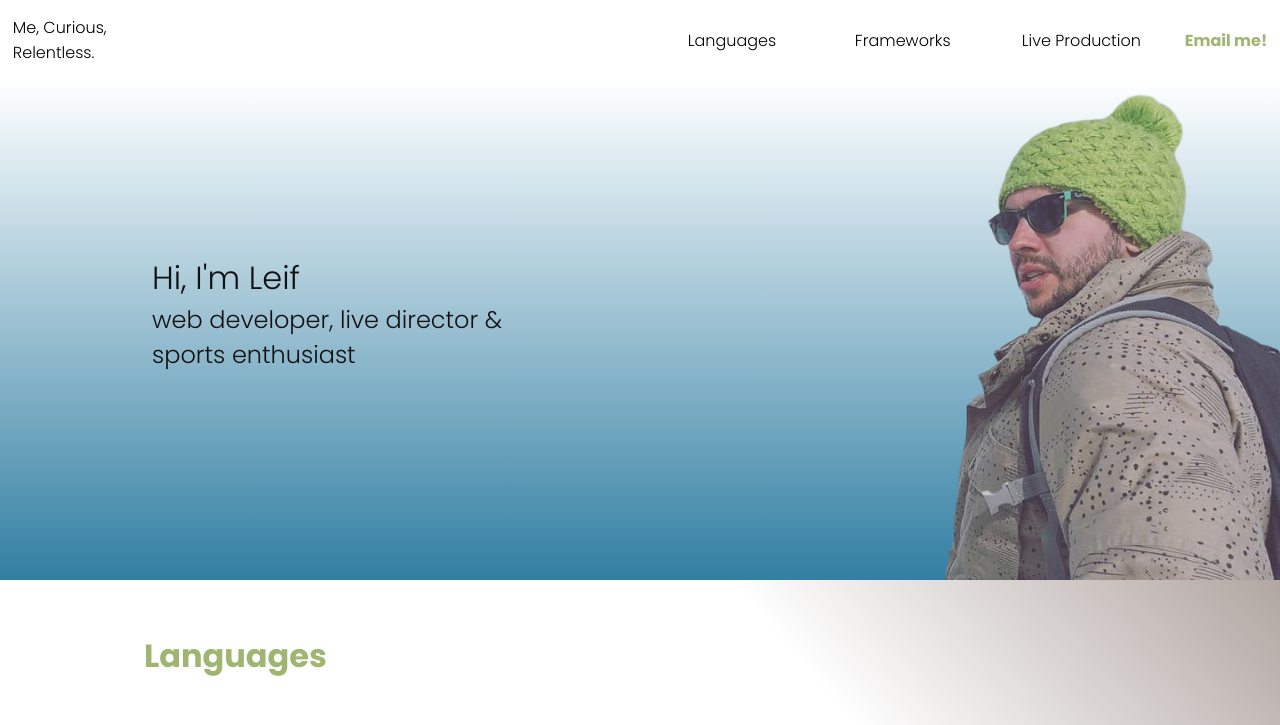
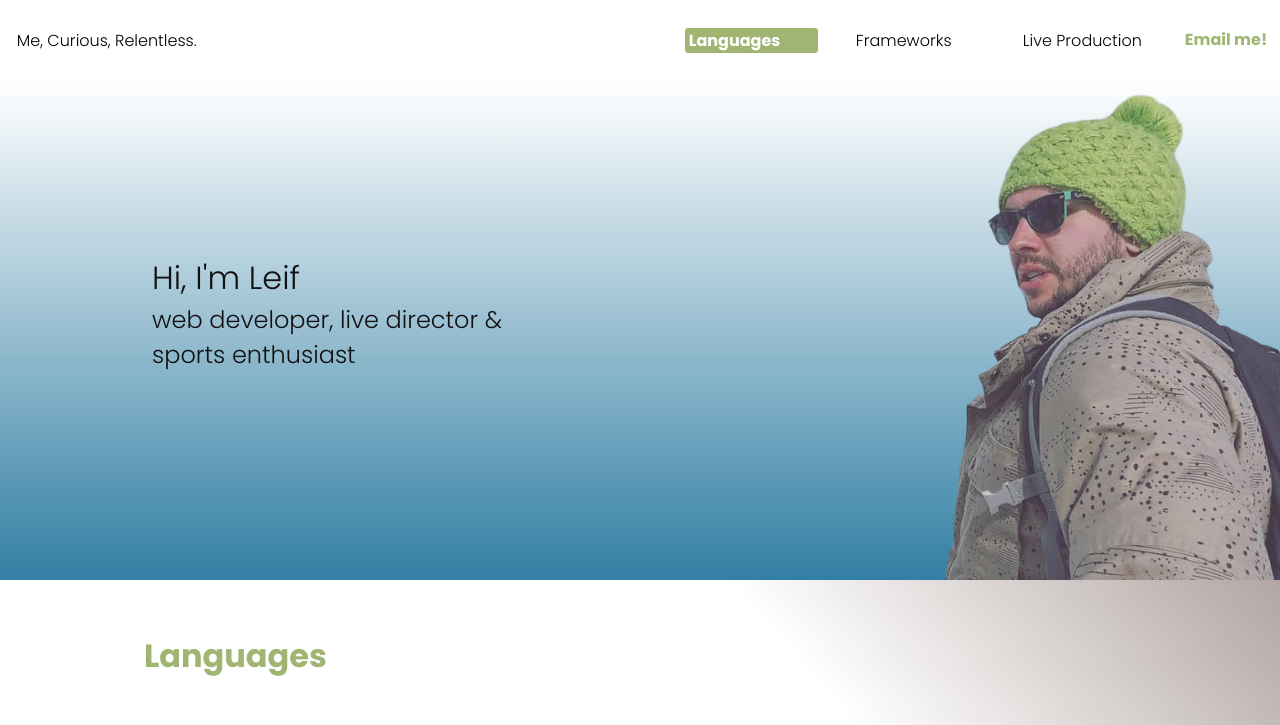
Before and after one commit to LeifABOUTIN/my-simple-self, a plain HTML site: page index.html in a window 1280 px wide. Both pictures are taken after a click on the item "Languages". Shown: the top 725 px of the page. Drawn offline with Linux system fonts and the light colour scheme.

Commit message:
nav history

```diff
--- a/index.html
+++ b/index.html
@@ -64,10 +64,10 @@
 			</ul>
 		</div>
 		<nav class="classic-nav">
-			<span class="logo">Me, Curious, Relentless.</span>
+			<span class="logo btn-nav">Me, Curious, Relentless.</span>
 			<ul class="classic-ul">
 				<div class="language-wrapper">
-					<li id="languages">Languages</li>
+					<li id="languages" class="btn-nav">Languages</li>
 					<p class="logo-wrapper-classic hide">
 						<img class="icons_logos" src="./imgs/html.png" />
 						<img class="icons_logos" src="./imgs/css.png" />
@@ -79,7 +79,7 @@
 					</p>
 				</div>
 				<div class="language-wrapper">
-					<li id="frameworks">Frameworks</li>
+					<li id="frameworks" class="btn-nav">Frameworks</li>
 					<p class="logo-wrapper-classic hide">
 						<img
 							class="icons_logos logo-framework"
@@ -120,7 +120,7 @@
 					</p>
 				</div>
 				<div class="language-wrapper">
-					<li id="live-production">Live Production</li>
+					<li id="live-production" class="btn-nav">Live Production</li>
 					<p class="logo-wrapper-classic hide">
 						<img
 							class="icons_logos logo-prod"
--- a/script.js
+++ b/script.js
@@ -5,7 +5,16 @@ const article_article = document.querySelector(".article-article")
 const article_image = document.querySelector(".article-image")
 const logo = document.querySelectorAll(".logo")
 const mobileButton = document.querySelector(".button")
+const btnNav = document.querySelectorAll(".btn-nav")
 
+//handle navigation vision
+
+for (let b of btnNav) {
+	b.addEventListener("click", () => {
+		btnNav.forEach((bu) => bu.classList.remove("active"))
+		b.classList.add("active")
+	})
+}
 //slider mobile nav
 
 mobileButton.addEventListener("click", () => {
--- a/styles.css
+++ b/styles.css
@@ -11,6 +11,11 @@ a {
 	cursor: pointer;
 	font-weight: 900;
 	color: #a0b572;
+}
+.logo {
+	width: 250px;
+	padding-left: 0.25rem;
+	border-radius: 0.5rem;
 }
 .logo:hover,
 .logo:focus {
@@ -31,6 +36,8 @@ body {
 li {
 	width: 135px;
 	padding-left: 0.25rem;
+	border-radius: 0.25rem;
+	border: 1px solid white;
 }
 li:hover {
 	font-weight: 900;
@@ -267,6 +274,11 @@ footer {
 
 	/* transform: translateX(50%); */
 }
+.active {
+	font-weight: 900;
+	background: #a0b572;
+	color: white;
+}
 @media screen and (max-width: 768px) {
 	body {
 		margin: 0;
```
